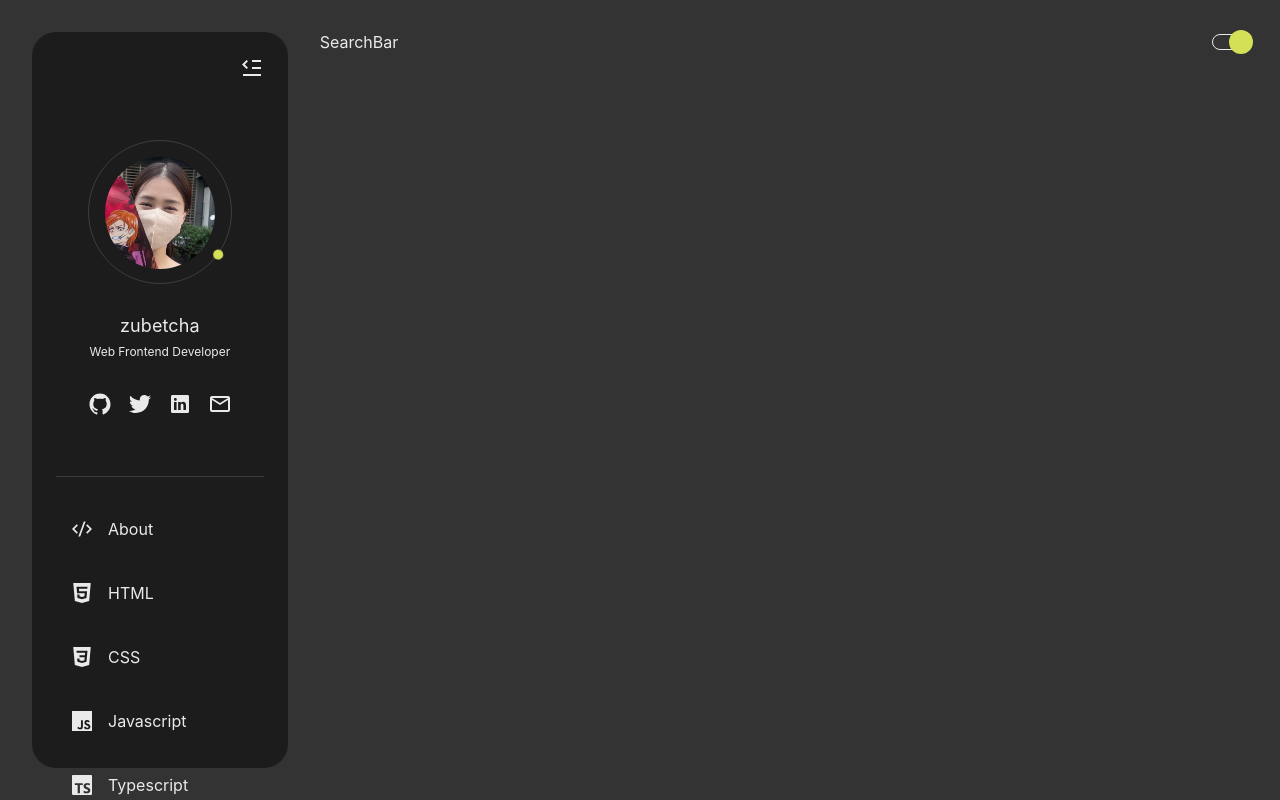
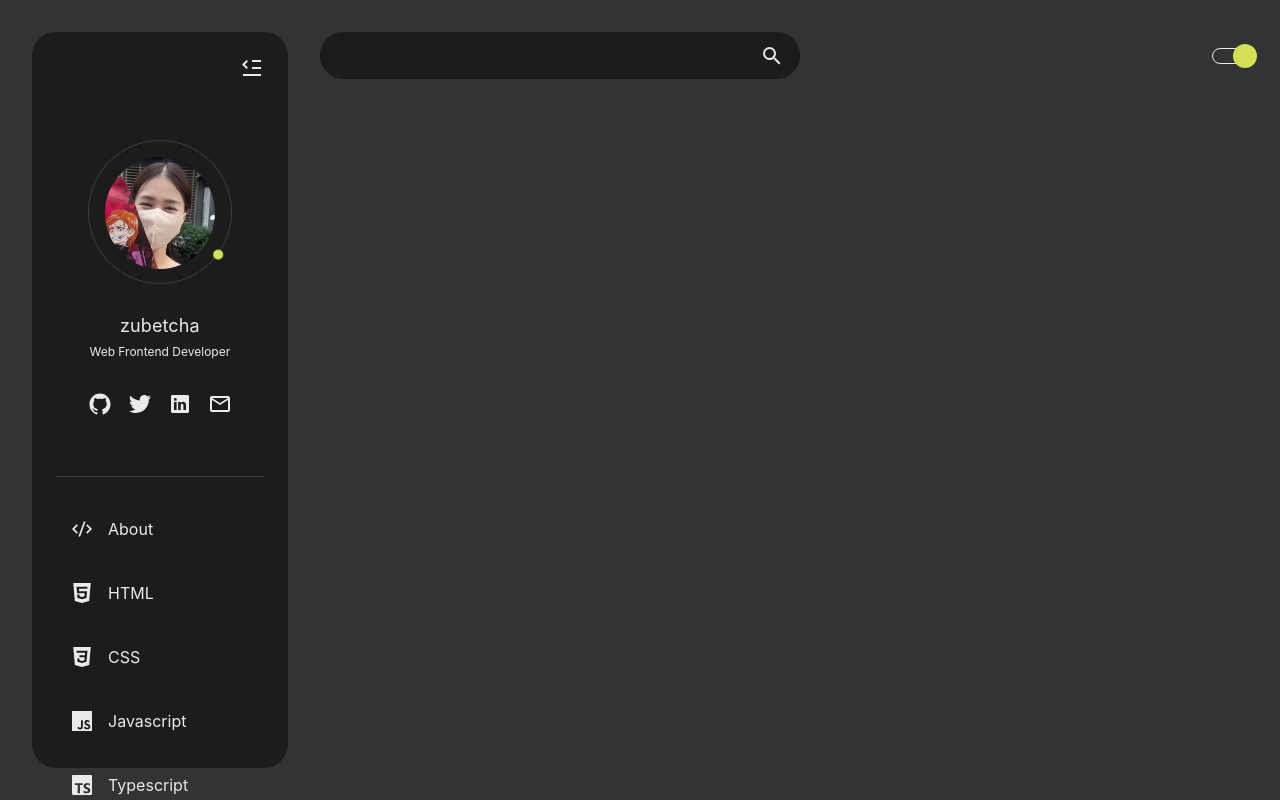
Before and after one commit to zubetcha/zubetcha-blog, a Next.js app: page / in a window 1280 px wide. Shown: the top 800 px of the page. Built offline with nearby package versions, Linux system fonts and the light colour scheme.

Commit message:
:lipstick: Header & Layour Done

```diff
--- a/src/components/Elements/Icon/Icon.tsx
+++ b/src/components/Elements/Icon/Icon.tsx
@@ -3,7 +3,8 @@ import classNames from 'classnames';
 import { IconRoleUnionType, IconProps } from './Icon.types';
 
 import { IoLogoGithub, IoLogoTwitter, IoLogoLinkedin } from 'react-icons/io';
-import { MdOutlineEmail } from 'react-icons/md';
+
+import { MdOutlineEmail, MdSearch } from 'react-icons/md';
 import {
   RiMenuFoldLine,
   RiMenuUnfoldLine,
@@ -72,6 +73,7 @@ export const Icon = ({ role, size, onClick }: IconProps) => {
     about: (
       <RiCodeSSlashLine className={classes[size]} onClick={onClick} id={role} />
     ),
+    search: <MdSearch className={classes[size]} onClick={onClick} id={role} />,
   };
 
   return icons[role];
--- a/src/components/Elements/Icon/Icon.types.tsx
+++ b/src/components/Elements/Icon/Icon.types.tsx
@@ -20,4 +20,5 @@ export type IconRoleUnionType =
   | 'typescript'
   | 'react'
   | 'graphql'
-  | 'about';
+  | 'about'
+  | 'search';
--- a/src/components/Header/Header.tsx
+++ b/src/components/Header/Header.tsx
@@ -1,6 +1,5 @@
 import { useState } from 'react';
 import classes from './Header.module.scss';
-import { Icon } from '../Elements/Icon/Icon';
 import { SearchBar } from '../SearchBar/SearchBar';
 import { Toggle } from '../Toggle/Toggle';
 
@@ -8,7 +7,12 @@ export const Header = () => {
   const [isToggle, setIsToggle] = useState(true);
   const onClickThemeToggle = () => {
     setIsToggle((prev) => !prev);
+    document.documentElement.setAttribute(
+      'data-theme',
+      isToggle ? 'light' : 'dark',
+    );
   };
+
   return (
     <div className={classes.container}>
       <SearchBar />
--- a/src/components/SearchBar/SearchBar.module.scss
+++ b/src/components/SearchBar/SearchBar.module.scss
@@ -0,0 +1,37 @@
+@import '../../styles/colors';
+@import '../../styles/mixins';
+@import '../../styles/sizes';
+
+.container {
+  position: relative;
+  width: toRem(480);
+  border-radius: 48px;
+
+  background-color: var(--color-bg-navbar);
+
+  .textField {
+    width: 100%;
+    border: none;
+    padding: 16px 24px;
+    border-radius: 48px;
+    background-color: var(--color-bg-navbar);
+    color: var(--color-text-contents);
+    letter-spacing: 0.015em;
+
+    &:focus {
+      outline: none;
+    }
+  }
+  svg {
+    @include pos-center-y(absolute);
+    right: 16px;
+    width: 24px;
+    height: 24px;
+    transition: fill 0.2s ease-out;
+    cursor: pointer;
+
+    &:hover {
+      // fill: var(--color-text-primary);
+    }
+  }
+}
--- a/src/components/SearchBar/SearchBar.tsx
+++ b/src/components/SearchBar/SearchBar.tsx
@@ -1,5 +1,11 @@
-import React from 'react';
+import classes from './SearchBar.module.scss';
+import { Icon } from '../Elements/Icon/Icon';
 
 export const SearchBar = () => {
-  return <div>SearchBar</div>;
+  return (
+    <div className={classes.container}>
+      <input className={classes.textField} />
+      <Icon role='search' />
+    </div>
+  );
 };
--- a/src/components/Toggle/Toggle.module.scss
+++ b/src/components/Toggle/Toggle.module.scss
@@ -7,7 +7,7 @@
   height: 16px;
   border-radius: 16px;
   background-color: transparent;
-  border: 1.5px solid var(--color-text-contents);
+  border: 1px solid var(--color-text-contents);
   position: relative;
 
   .handler {
@@ -30,7 +30,7 @@
 
   &.on {
     .handler {
-      transform: translate(24px, -50%);
+      transform: translate(28px, -50%);
     }
   }
   &.off {
--- a/src/components/Toggle/Toggle.tsx
+++ b/src/components/Toggle/Toggle.tsx
@@ -3,7 +3,6 @@ import classes from './Toggle.module.scss';
 import { ToggleProps } from './Toggle.types';
 
 export const Toggle = ({ status, onClick }: ToggleProps) => {
-  console.log(status);
   return (
     <div className={classNames(classes.container, classes[status])}>
       <div className={classes.handler} onClick={onClick}></div>
```
